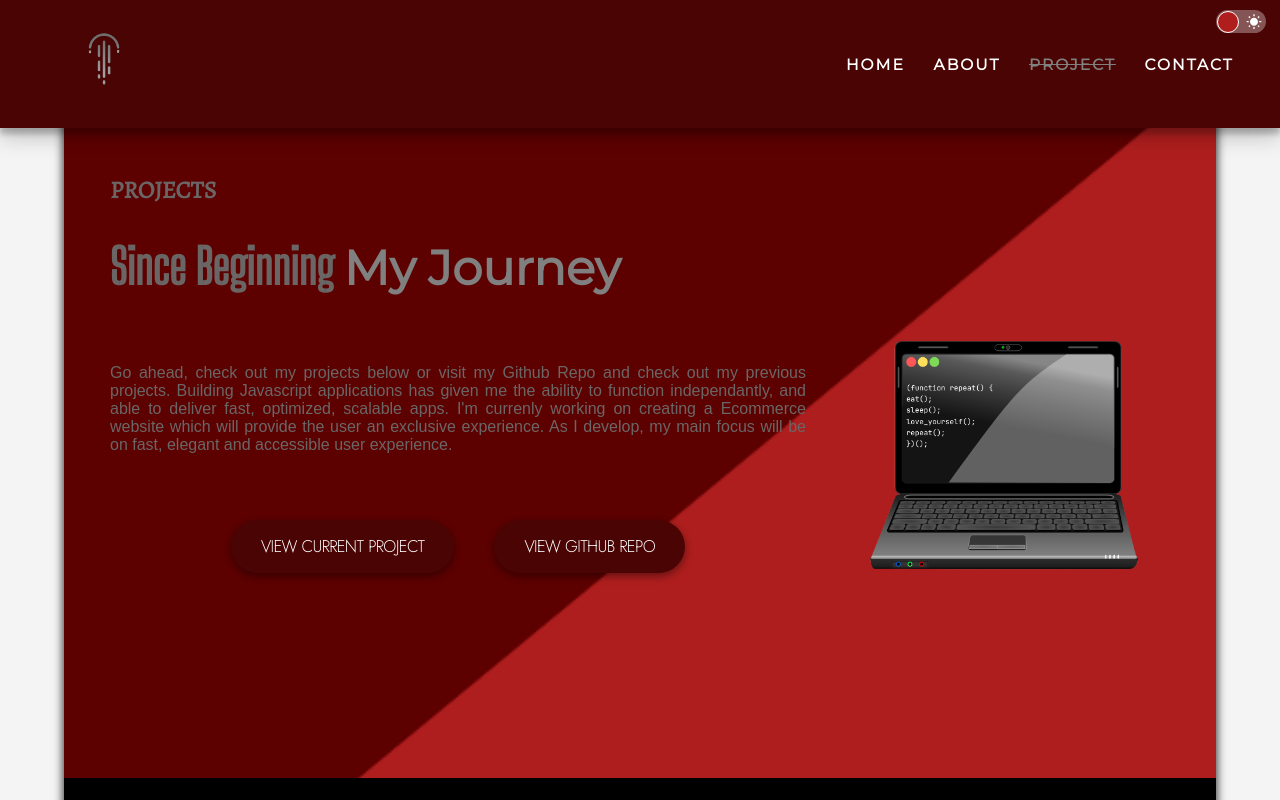
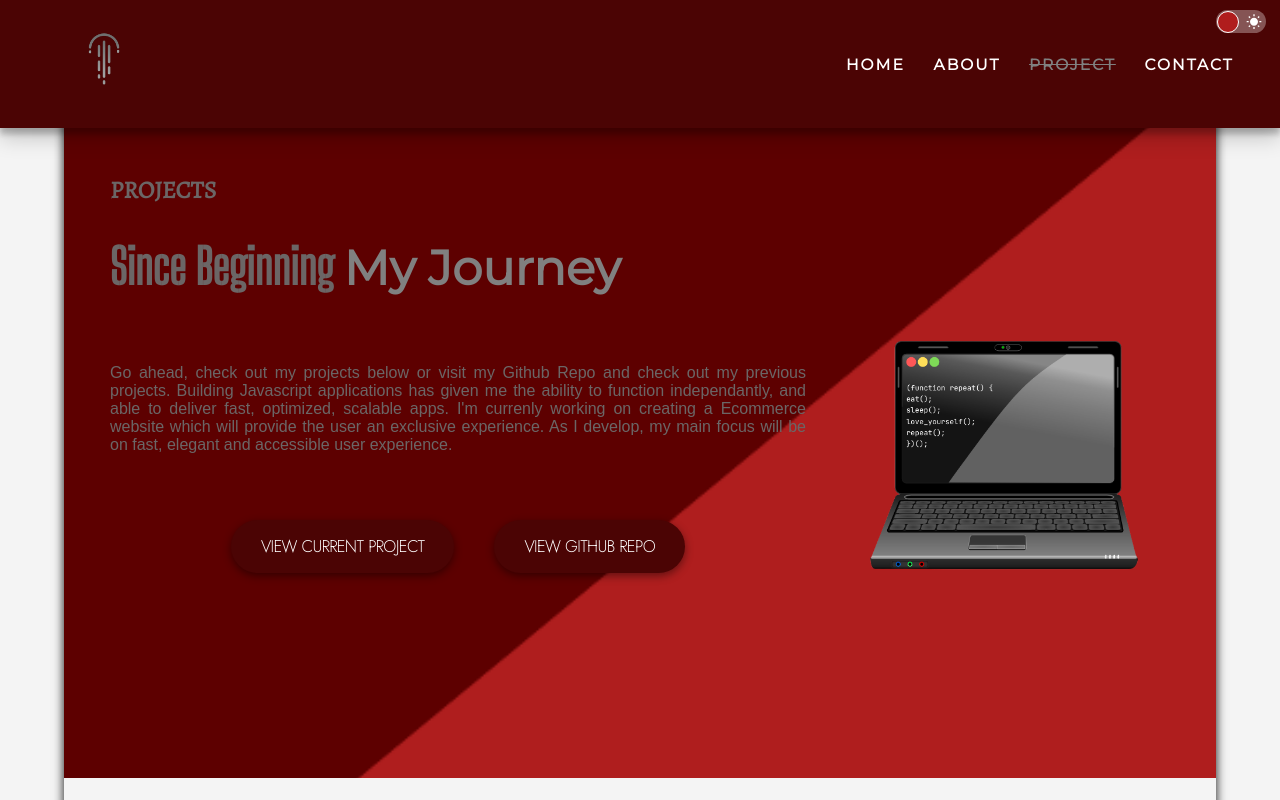
Before and after one commit to JulioCLop/my-website, a React (Create React App) app: page /projects in a window 1280 px wide. Shown: the top 800 px of the page. Built offline with nearby package versions, Linux system fonts and the light colour scheme.

Commit message:
made changes to dark mode handler

```diff
--- a/src/components/NavbarComponent.js
+++ b/src/components/NavbarComponent.js
@@ -37,15 +37,11 @@ const NavbarComponent = () => {
 
   };
 
-  const darkModeHandler = (e) => {
-    const checked = e.target.checked;
-    setDarkMode(checked);
-    return checked;
+  const darkModeHandler = () => {
+    setDarkMode((prevState)=> {
+      return !prevState
+    });
   };
-
-  useEffect(()=> {
-    setDarkMode(prevMode => !prevMode);
-  },[setDarkMode])
 
   return (
     <React.Fragment>
--- a/src/pages/ProjectPage/ProjectPage.js
+++ b/src/pages/ProjectPage/ProjectPage.js
@@ -95,7 +95,7 @@ const onChangeInputHandler = (e) => {
 
   return (
     <MainHomePage>
-    <div style={!darkMode ? darkModeStyles : {}}>
+    <div style={darkMode ? darkModeStyles : {}}>
       <div className={classes['project-page']}>
       <div className={classes.outterdiv} >
     <section className={classes["section-one_project"]}>
```
